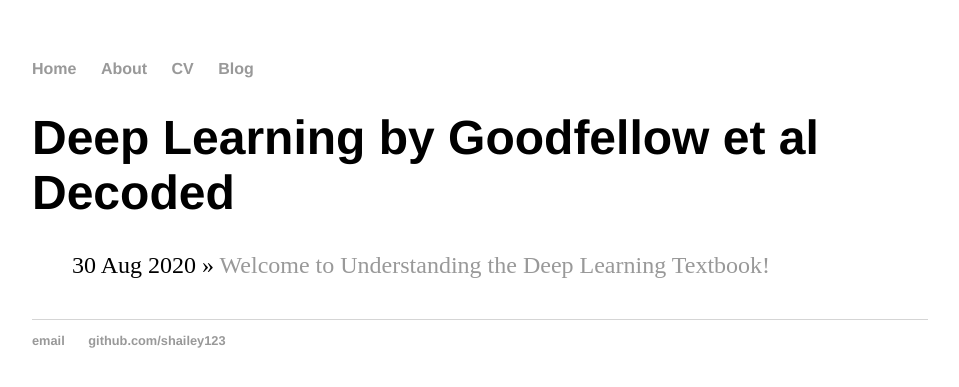
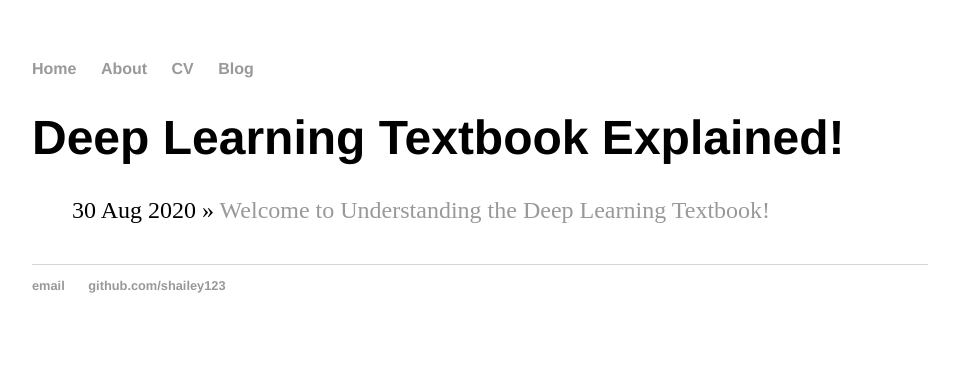
Before and after one commit to shailey123/shailey123.github.io, a Jekyll site: the page built from blog/index.html, in a window 1280 px wide. Shown: the top 387 px of the page, without its empty margins (160-1119 px from the left). Built offline with Jekyll 4.4.1, drawn with Linux system fonts in a browser that asks for light colours.

Commit message:
Update index.html

```diff
--- a/blog/index.html
+++ b/blog/index.html
@@ -1,6 +1,6 @@
 ---
 layout: default
-title: Deep Learning by Goodfellow et al Decoded
+title: Deep Learning Textbook Explained!
 ---
 	<h1>{{ page.title }}</h1>
 	<ul class="posts">
```
